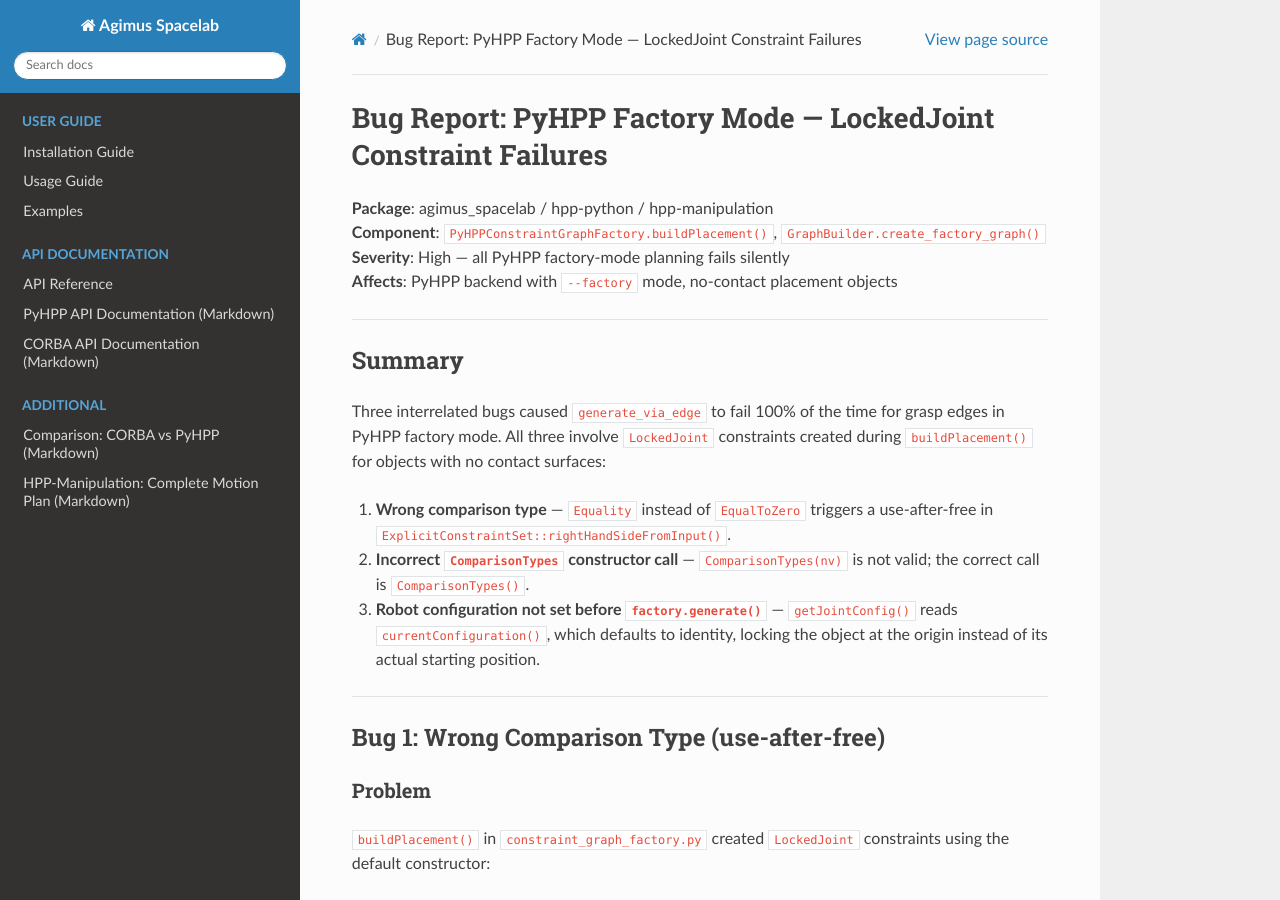
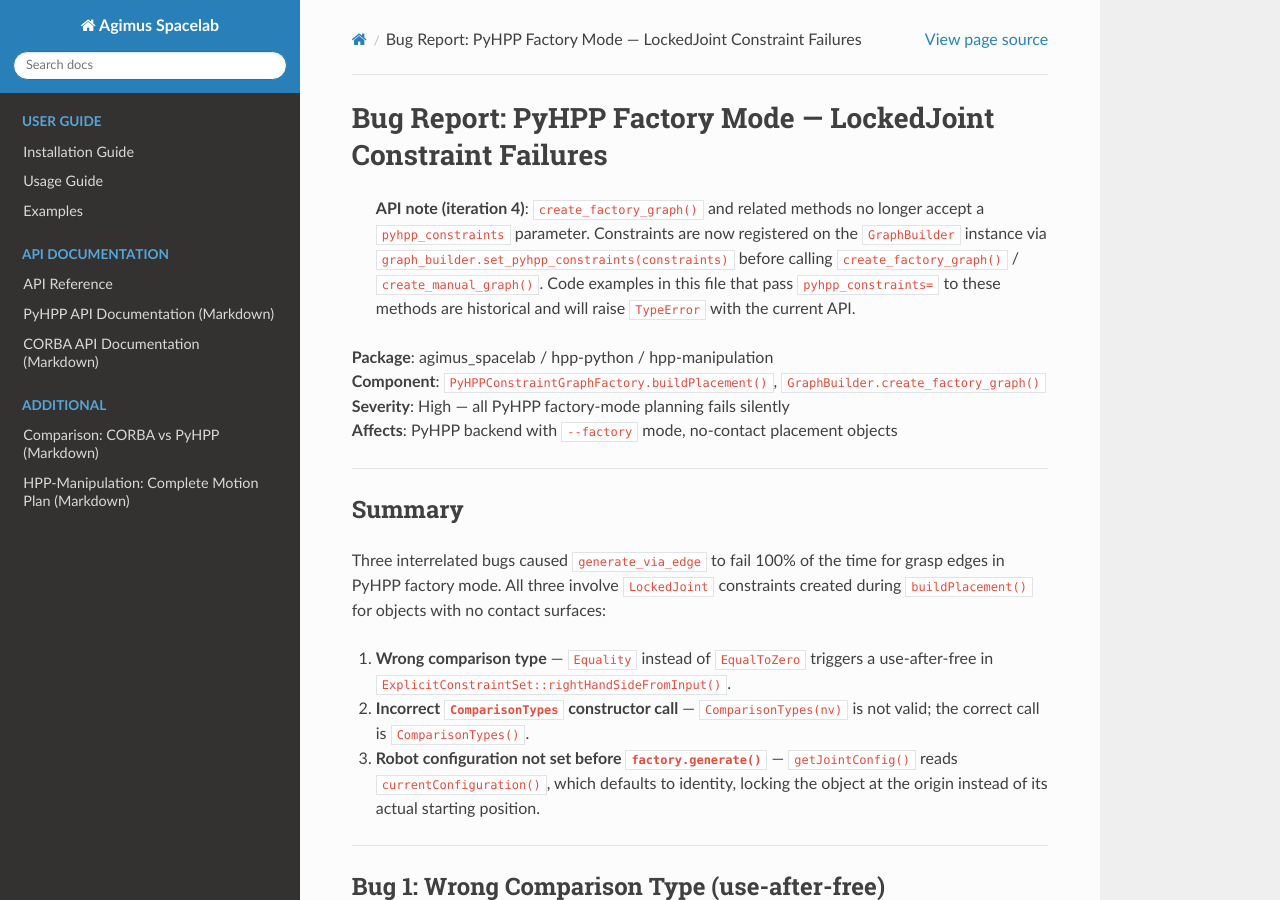
Before and after one commit to thanhndv212/long-tamp, a Sphinx documentation site: the page built from doc/bugs/pyhpp-factory-locked-joint-bugs.md, in a window 1280 px wide and 900 px high. Built offline with Sphinx 7.4.7 and the Read the Docs theme 3.1.0, drawn with Linux system fonts in a browser that asks for light colours; pages that are not in the unit, such as notebooks, are missing from menus.

```diff
--- a/doc/bugs/pyhpp-factory-locked-joint-bugs.md
+++ b/doc/bugs/pyhpp-factory-locked-joint-bugs.md
@@ -1,4 +1,11 @@
 # Bug Report: PyHPP Factory Mode — LockedJoint Constraint Failures
+
+> **API note (iteration 4)**: `create_factory_graph()` and related methods no longer
+> accept a `pyhpp_constraints` parameter. Constraints are now registered on the
+> `GraphBuilder` instance via `graph_builder.set_pyhpp_constraints(constraints)`
+> before calling `create_factory_graph()` / `create_manual_graph()`.
+> Code examples in this file that pass `pyhpp_constraints=` to these methods are
+> historical and will raise `TypeError` with the current API.
 
 **Package**: agimus_spacelab / hpp-python / hpp-manipulation
 **Component**: `PyHPPConstraintGraphFactory.buildPlacement()`, `GraphBuilder.create_factory_graph()`
```
Also changed, not shown: 2 other files.
